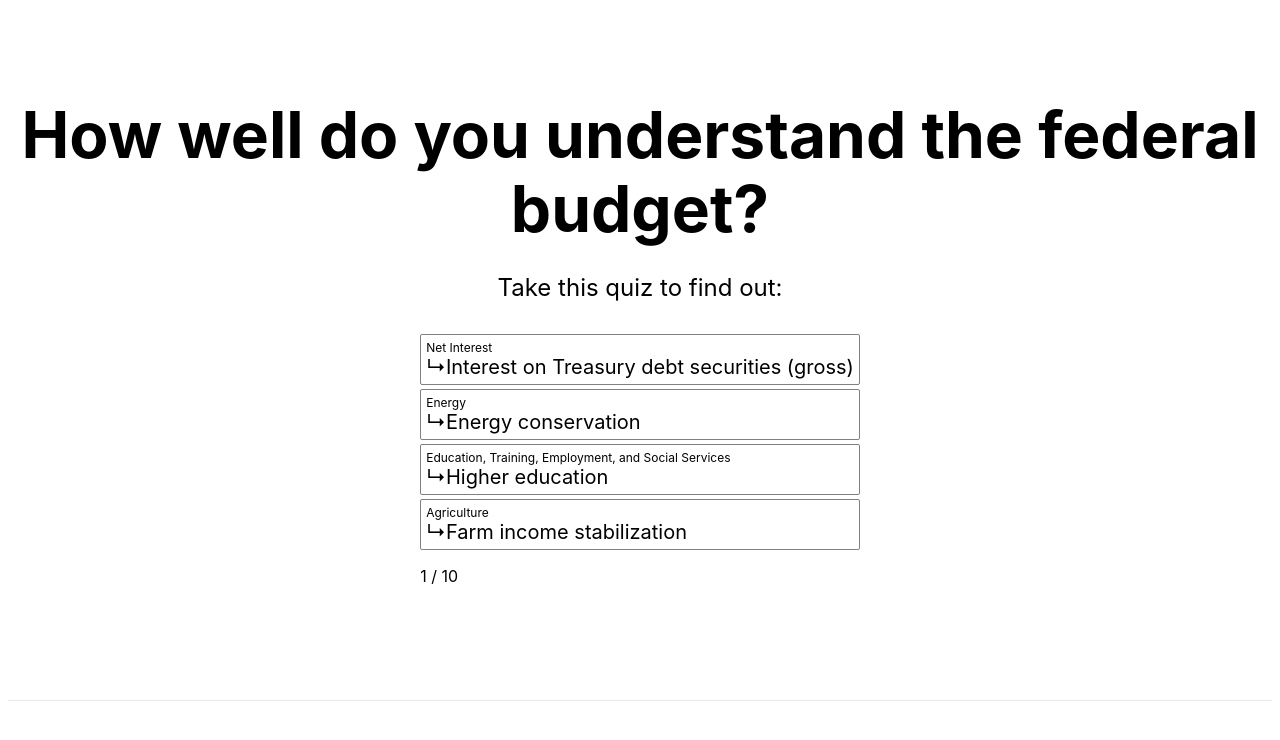
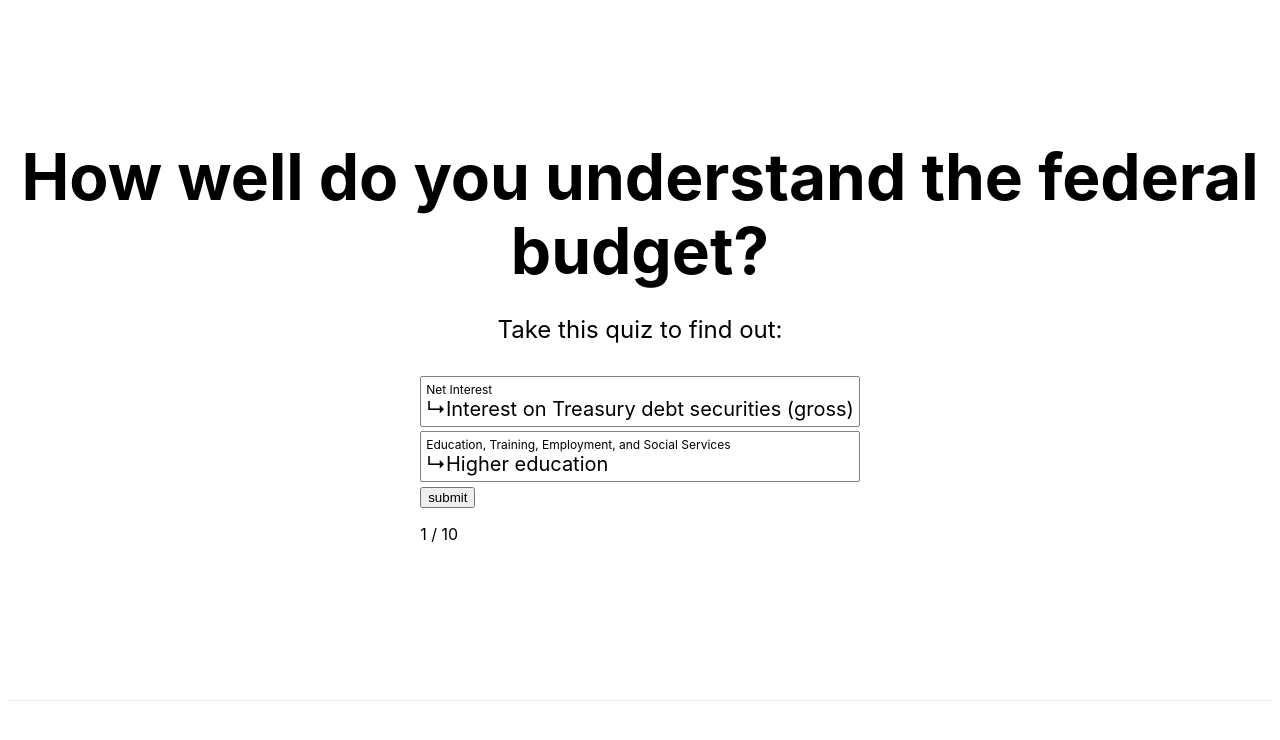
Before and after one commit to lswainemoore/budget, a Next.js app in the folder budget-quiz/: page / in a window 1280 px wide. Both pictures are taken after a click on the link "start!". Shown: the top 740 px of the page. Built offline with nearby package versions, Linux system fonts and the light colour scheme.

Commit message:
handling correctness and telling you

```diff
--- a/budget-quiz/components/quiz.js
+++ b/budget-quiz/components/quiz.js
@@ -9,7 +9,7 @@ class Quiz extends React.Component {
     this.budgetData = props.budgetData;
 
     this.numQuestions = 10;
-    this.numOptionsPerQuestion = 4;
+    this.numOptionsPerQuestion = 2;
 
     this.state = {
       started: false,
@@ -59,25 +59,12 @@ class Quiz extends React.Component {
     return `$${divAmount}${suffix}`;
   }
 
-  nextQuestion() {
-    if (this.state.currentQuestionNum < this.numQuestions) {
-      this.setState((prevState) => ({
-        currentQuestionNum: prevState.currentQuestionNum + 1,
-      }));
-    } else {
-      this.setState({finished: true})
-    }
-  }
-
-  onCorrect() {
+  nextQuestion(correct) {
     this.setState((prevState) => ({
-      correctTotal: prevState.correctTotal + 1
+      currentQuestionNum: prevState.currentQuestionNum + 1,
+      correctTotal: prevState.correctTotal + correct,
+      finished: this.state.currentQuestionNum >= this.numQuestions
     }));
-    this.nextQuestion();
-  }
-
-  onIncorrect() {
-    this.nextQuestion();
   }
 
   constructQuestions() {
@@ -136,8 +123,7 @@ class Quiz extends React.Component {
               >
                 <Question
                   choices={q}
-                  onCorrect={() => this.onCorrect()}
-                  onIncorrect={() => this.onIncorrect()}
+                  nextQuestion={(correct) => this.nextQuestion(correct)}
                 />
               </div>
             )}
@@ -201,7 +187,6 @@ const OptionsList = SortableContainer(({items}) => {
     <div
       style={{
         listStyleType: 'none',
-        backgrondColor: 'gray'
       }}
     >
       {items.map((value, index) => (
@@ -218,7 +203,9 @@ class Question extends React.Component {
     let choices = clone(props.choices);
     this.shuffle(choices);
     this.state = {
-      choices: choices
+      choices: choices,
+      submitted: false,
+      correct: null,
     };
   }
 
@@ -239,6 +226,27 @@ class Question extends React.Component {
     }));
   }
 
+  submit = () => {
+    let correct = true;
+    let last = 0;
+    // is this safe to do here? or does it need to be in setState?
+    for (let c of this.state.choices) {
+      if (c.total < last) {
+        correct = false;
+        break;
+      }
+      last = c.total;
+    }
+    this.setState({
+      correct: correct,
+      submitted: true,
+    });
+  }
+
+  next = () => {
+    this.props.nextQuestion(this.state.correct);
+  }
+
   // selectAnswer(choice) {
   //   if (choice == this.props.correctChoice) {
   //     this.props.onCorrect();
@@ -248,8 +256,28 @@ class Question extends React.Component {
   // }
 
   render() {
+
     return (
-      <OptionsList items={this.state.choices} onSortEnd={this.onSortEnd} />
+      <div>
+        <OptionsList items={this.state.choices} onSortEnd={this.onSortEnd} />
+        {!this.state.submitted &&
+          <button
+            onClick={this.submit}
+          >
+            submit
+          </button>
+        }
+        {this.state.submitted &&
+          <div>
+            <div>{ this.state.correct ? 'Right!' : 'Wrong!' }</div>
+            <button
+              onClick={this.next}
+            >
+              Next
+            </button>
+          </div>
+        }
+      </div>
     )
   }
 }
```
